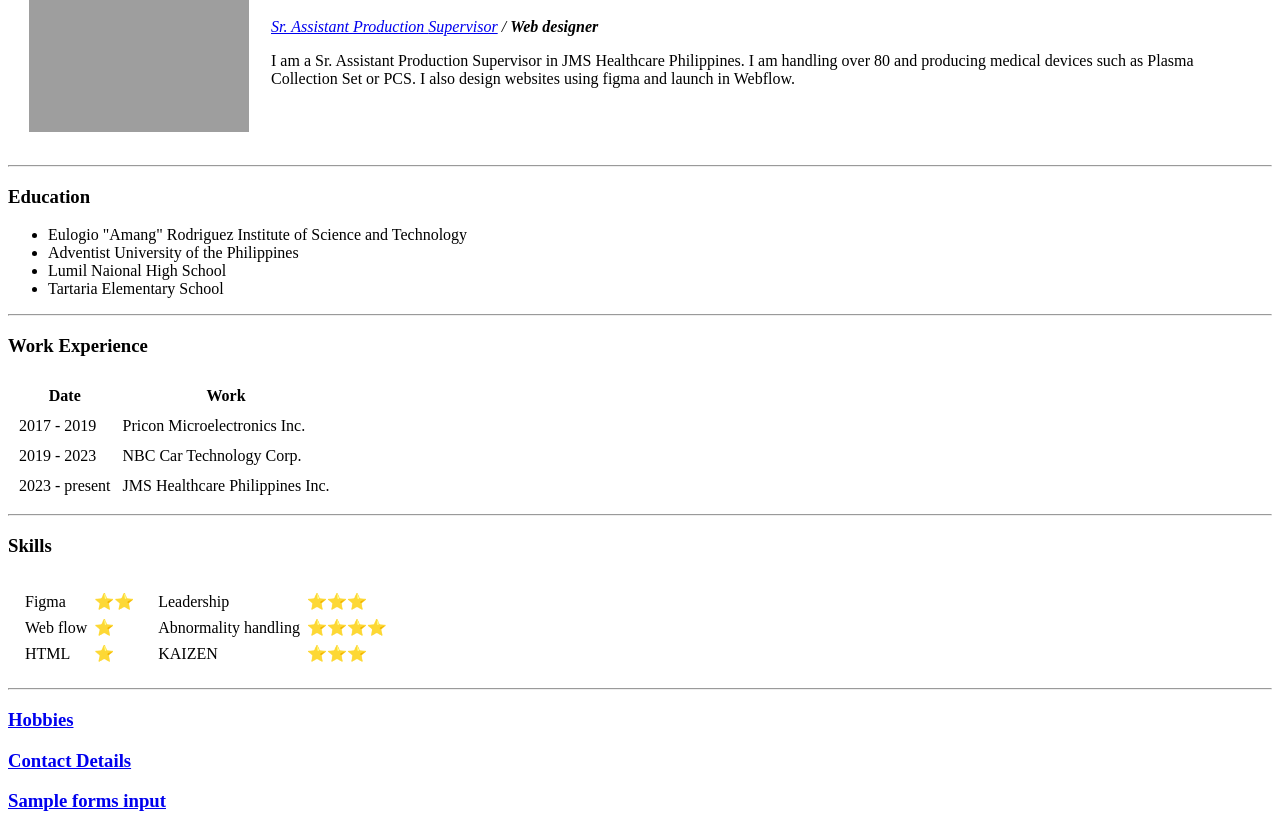
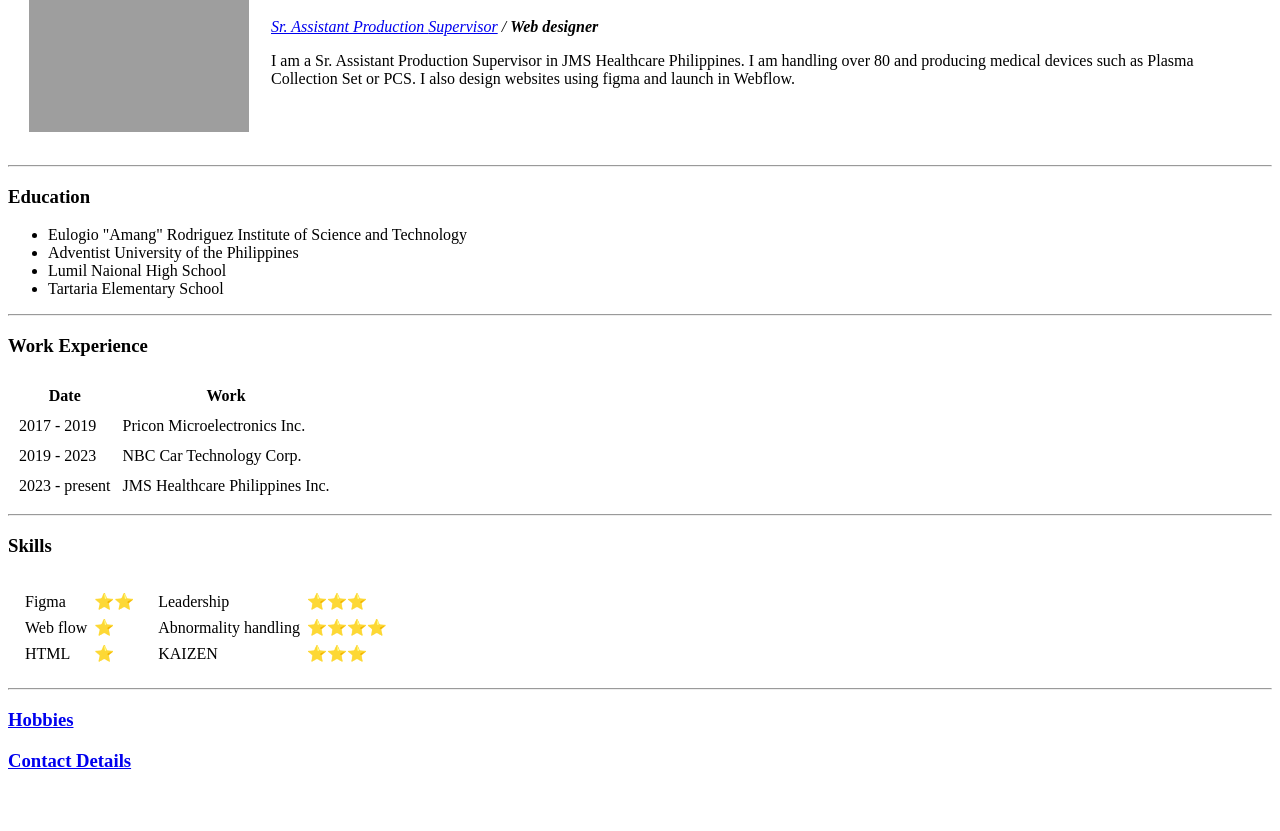
Before and after one commit to abelle0927/cv, a plain HTML site: page index.html in a window 1280 px wide. Shown: the part 122-953 px from the top of the page. After the commit the page ends 912 px from the top, so only its background shows below. Drawn offline with Linux system fonts and the light colour scheme; grey boxes are pictures that could not be loaded.

Commit message:
Create index.html

```diff
--- a/index.html
+++ b/index.html
@@ -105,7 +105,6 @@
     <hr>
     <h3><a href="hobbies.html">Hobbies</a></h3>
     <h3><a href="contact.html">Contact Details</a></h3>
-    <h3><a href="inputs.html">Sample forms input</a></h3>
 </body>
 
 </html>
```
